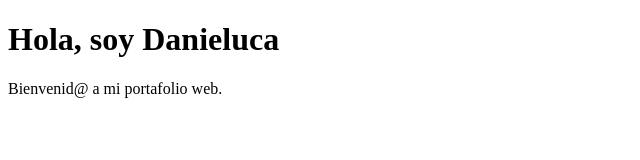
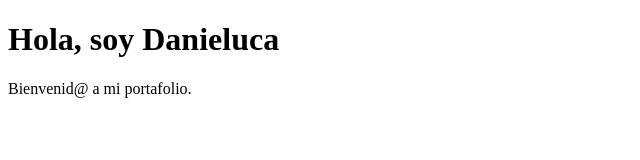
Before and after one commit to danielasalamanca/portafolio, a plain HTML site: page index.html in a window 1280 px wide. Shown: the full height of the page, 0-640 px from the left. Drawn offline with Linux system fonts and the light colour scheme.

Commit message:
Update index.html

```diff
--- a/index.html
+++ b/index.html
@@ -6,6 +6,6 @@
 </head>
 <body>
   <h1>Hola, soy Danieluca</h1>
-  <p>Bienvenid@ a mi portafolio web.</p>
+  <p>Bienvenid@ a mi portafolio.</p>
 </body>
 </html>
```
